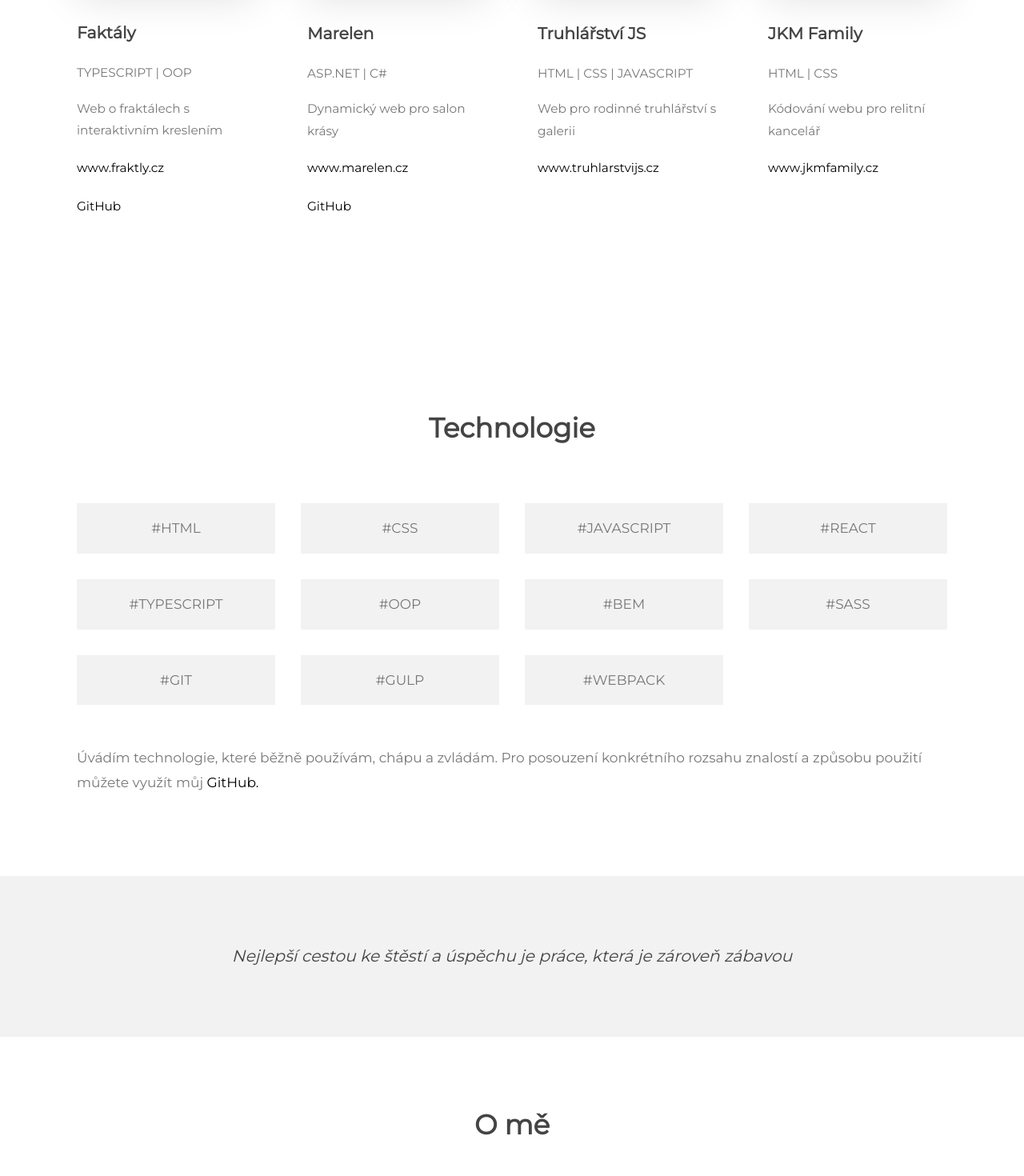
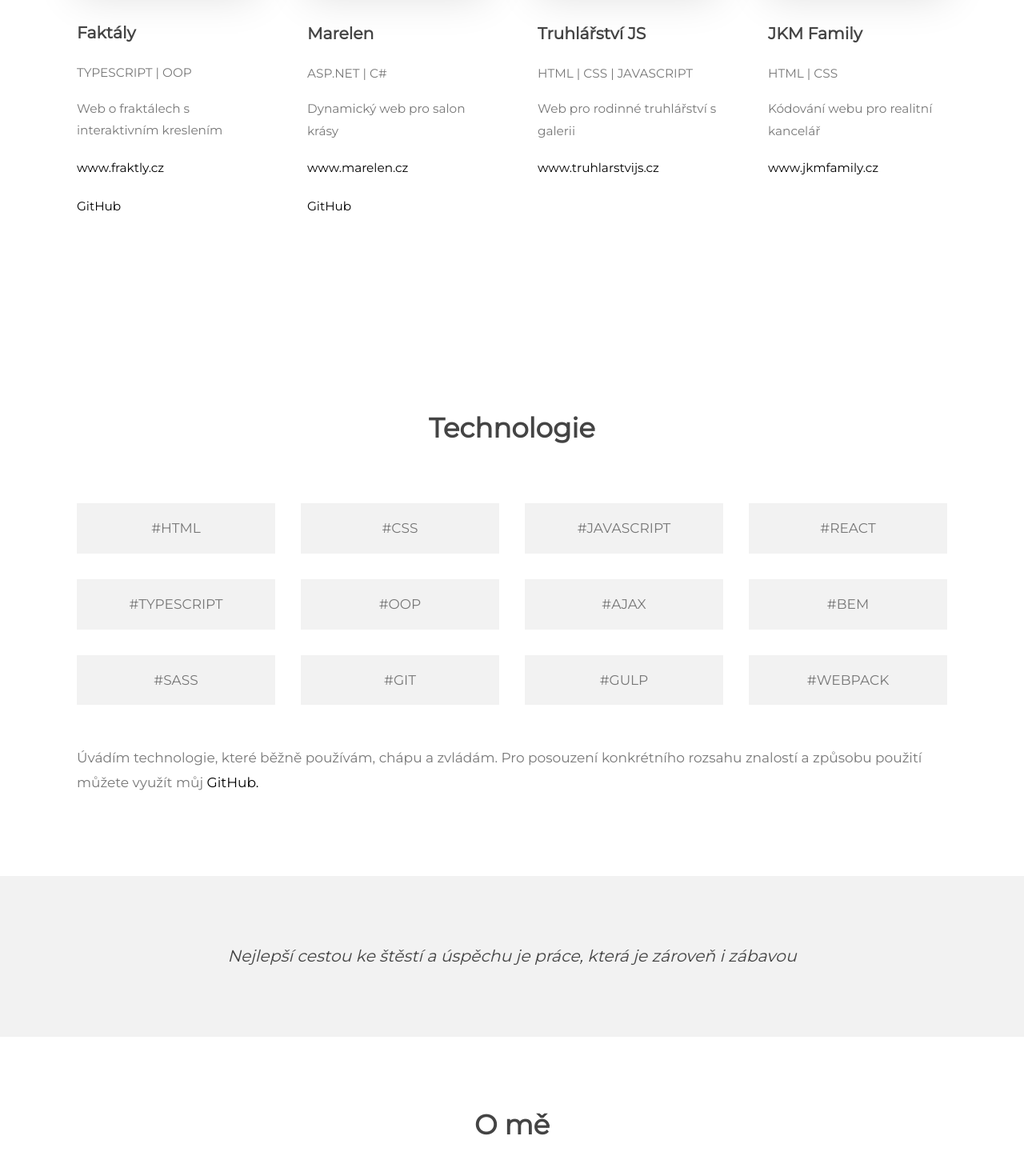
Before and after one commit to petrzabransky/petrzabransky, a React (Create React App) app: page / in a window 1280 px wide. Shown: the part 1280-2750 px from the top of the page at 80% size. Built offline with nearby package versions, Linux system fonts and the light colour scheme.

Commit message:
Text correction

```diff
--- a/src/components/block/about/About.tsx
+++ b/src/components/block/about/About.tsx
@@ -86,10 +86,10 @@ const About = ({ id }: Props) => {
 					<h3 className="heading heading--header">Zkušenosti v IT</h3>
 					<Grid col={"1vs3"}>
 						<h4 className="heading heading--title">Středoškolské soutěže</h4>
-						<p>2. místo v krajském kole soutěže SOČ - Program pro evideci zakázek v C++</p>
+						<p>2. místo v krajském kole soutěže SOČ - Program pro evidenci zakázek v C++</p>
 
 						<h4 className="heading heading--title">Praxe POSKI Ostrava</h4>
-						<p>Kódování webu pro realitní kancelář JKM Family</p>
+						<p>Kódování a stylování webu pro realitní kancelář JKM Family</p>
 
 						<h4 className="heading heading--title">Osobní projekt</h4>
 						<p>Web o fraktálech a fraktálové geometrii</p>
--- a/src/components/block/quote/Quote.tsx
+++ b/src/components/block/quote/Quote.tsx
@@ -6,7 +6,7 @@ const Quote = () => {
 	return (
 		<Section otherStyle="quote">
 			<Container>
-				<h2 className="quote__text">Nejlepší cestou ke štěstí a úspěchu je práce, která je zároveň zábavou</h2>
+				<h2 className="quote__text">Nejlepší cestou ke štěstí a úspěchu je práce, která je zároveň i zábavou</h2>
 			</Container>
 		</Section>
 	)
--- a/src/data/dataReference.tsx
+++ b/src/data/dataReference.tsx
@@ -39,7 +39,7 @@ const dataReference = [
 		image: jkm,
 		title: "JKM Family",
 		technology: "HTML | CSS",
-		description: "Kódování webu pro relitní kancelář",
+		description: "Kódování webu pro realitní kancelář",
 		website: "www.jkmfamily.cz",
 		url: "https://www.jkmfamily.cz",
 		github: ""
--- a/src/data/dataTechnology.tsx
+++ b/src/data/dataTechnology.tsx
@@ -5,6 +5,7 @@ const dataTechnology = [
 	"react",
 	"typescript",
 	"oop",
+	"ajax",
 	"bem",
 	"sass",
 	"git",
```
